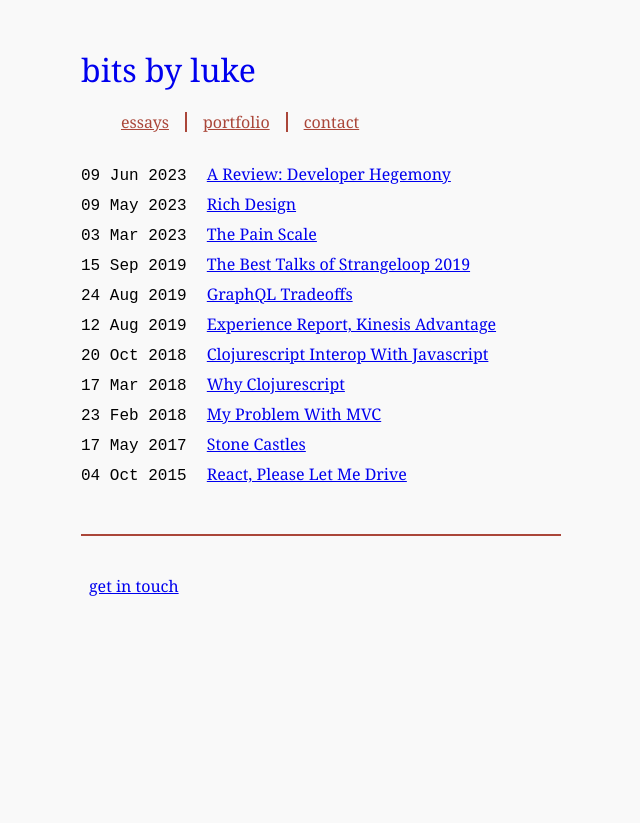
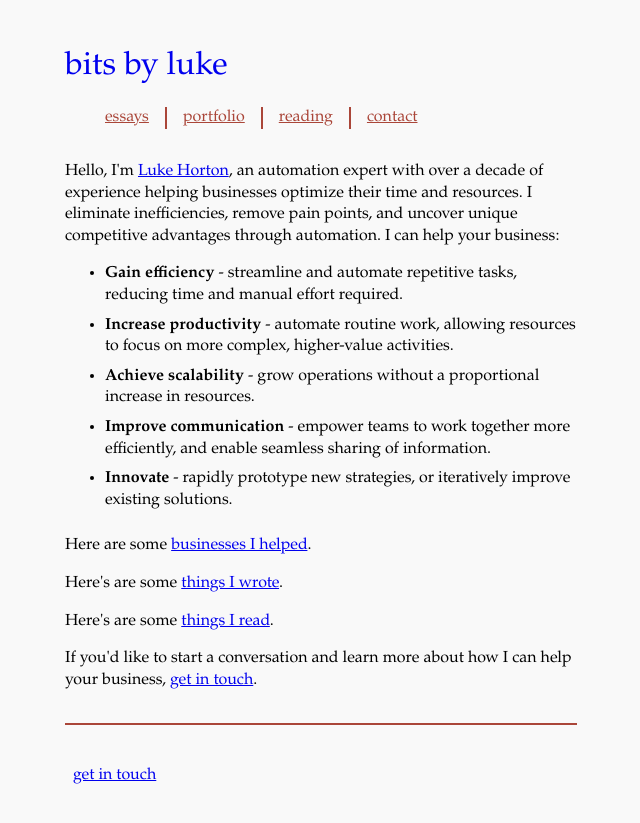
Before and after one commit to lwhorton/lwhorton.github.io, a Jekyll site: the page built from index.html, in a window 1280 px wide. Shown: the top 823 px of the page, without its empty margins (319-959 px from the left). Built offline with Jekyll 4.4.1, drawn with Linux system fonts in a browser that asks for light colours.

Commit message:
better intro, and reading list (in progress)

```diff
--- a/_data/navigation.yml
+++ b/_data/navigation.yml
@@ -1,6 +1,8 @@
 - name: essays
-  link: /
+  link: /essays
 - name: portfolio
   link: /portfolio
+- name: reading
+  link: /reading
 - name: contact
   link: /contact
--- a/_sass/main.scss
+++ b/_sass/main.scss
@@ -3,10 +3,9 @@ $background: #f9f9f9;
 
 html {
     background-color: $background;
-    font-family: Georgia;
+    font-family: Garamond;
     font-size: 16px;
-    font-color: white;
-    line-height: 1.25rem;
+    line-height: 1.35rem;
     width: 100%;
 }
 
@@ -29,6 +28,10 @@ h1, h2, h3, h4, h5 {
 
   & > a {
     text-decoration: none;
+  }
+
+  & > a:hover {
+    color: inherit;
   }
 }
 
@@ -128,7 +131,7 @@ footer a {
 
 #root {
     margin: 3rem auto 2rem auto;
-    max-width: 30rem;
+    max-width: 32rem;
 }
 
 #portfolio {
--- a/index.html
+++ b/index.html
@@ -2,11 +2,39 @@
 layout: default
 title: Bits By Luke
 ---
-<ol class="list-style-none">
-    {% for post in site.posts %}
-    <li>
-        <span class="date">{{ post.date | date_to_string }}</span>
-        <a href="{{ post.url }}">{{ post.title }}</a>
-    </li>
-    {% endfor %}
-</ol>
+
+<p>
+Hello, I'm <a href="https://www.linkedin.com/in/lwhorton/">Luke Horton</a>, an automation expert with over a decade of experience helping
+businesses optimize their time and resources. I eliminate inefficiencies, remove pain points, and uncover unique competitive advantages through automation. I can help your business:
+<ul>
+  <li><b>Gain efficiency</b> - streamline and automate repetitive tasks, reducing time
+    and manual effort required.</li>
+  <li><b>Increase productivity</b> - automate routine work, allowing resources to focus
+    on more complex, higher-value activities.</li>
+  <li><b>Achieve scalability</b> - grow operations without a proportional increase in
+    resources.</li>
+  <li><b>Improve communication</b> - empower teams to work together more
+    efficiently, and enable seamless sharing of information. </li>
+  <li><b>Innovate</b> - rapidly prototype new strategies, or iteratively improve
+    existing solutions.</li>
+</ul>
+</p>
+
+
+<p>
+Here are some <a href="/portfolio#project-portfolio">businesses I helped</a>.
+</p>
+
+<p>
+Here's are some <a href="/essays">things I wrote</a>.
+</p>
+
+
+<p>
+Here's are some <a href="/reading">things I read</a>.
+</p>
+
+<p>
+If you'd like to start a conversation and learn more about how I can help your
+business, <a href="/contact">get in touch</a>.
+</p>
```
Also changed, not shown: essays.html (added, +13 -0 lines), portfolio.html (+3 -4 lines), reading.html (added, +112 -0 lines).
